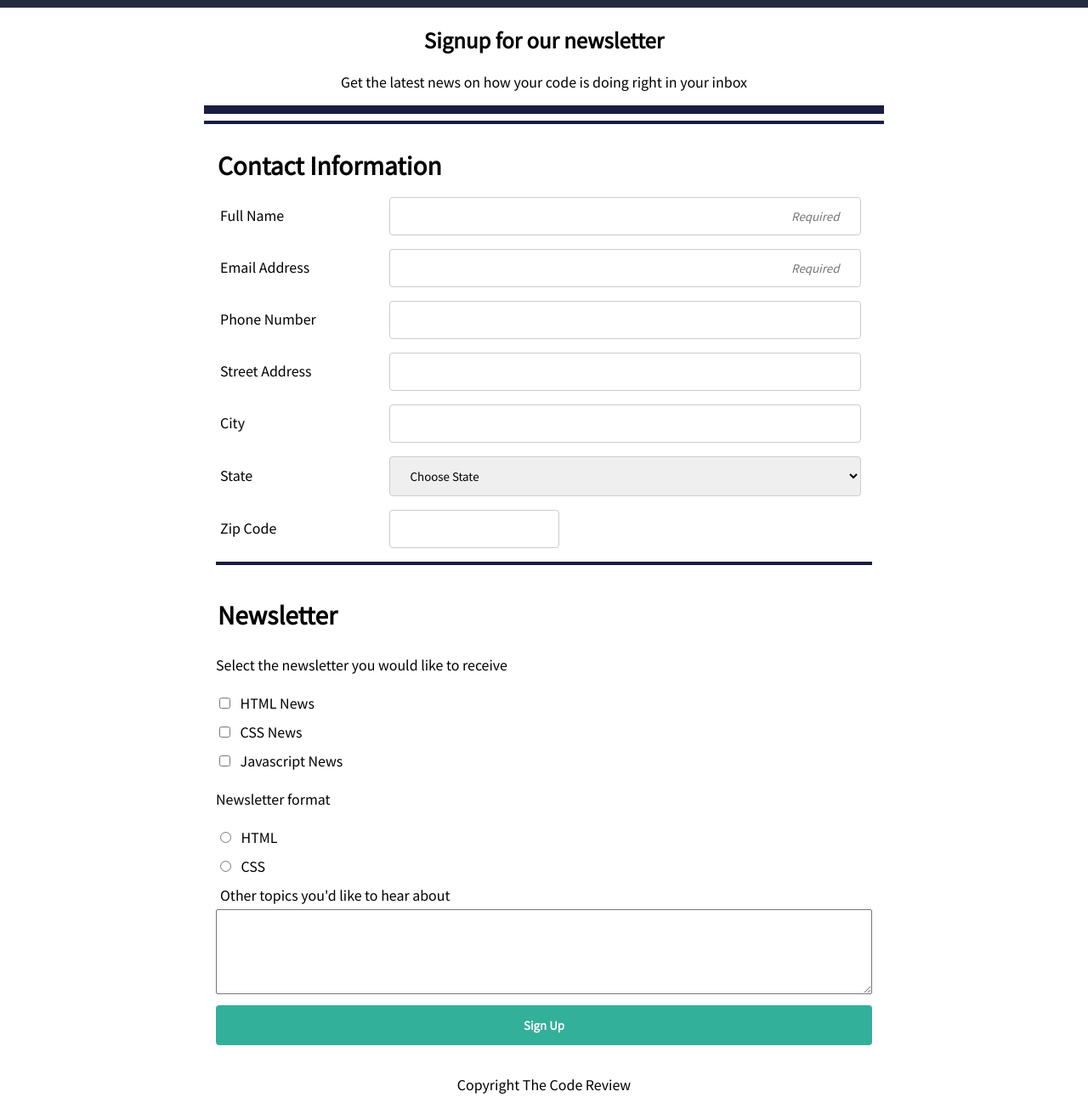
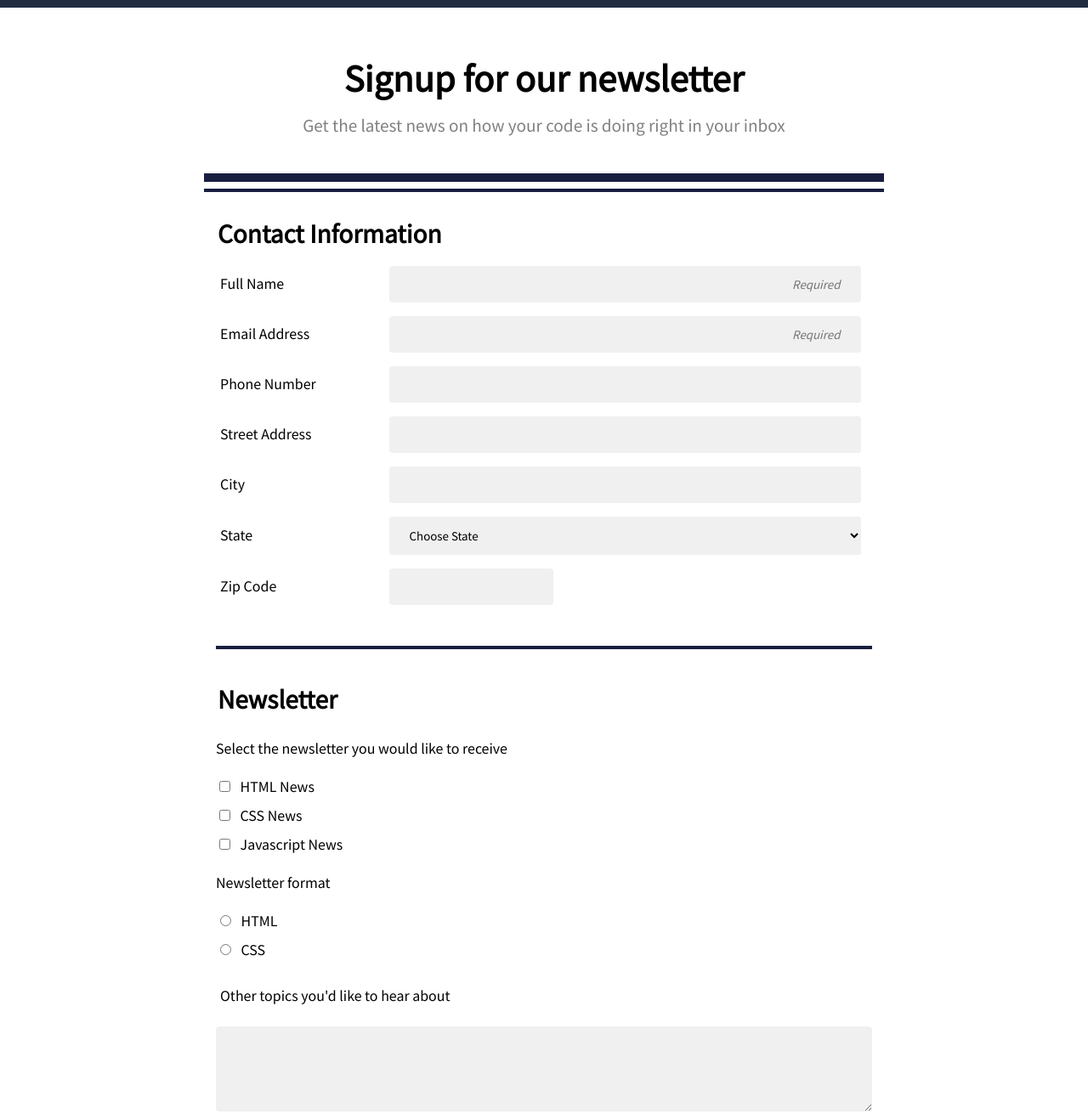
Before and after one commit to jordanb366/Project-03, a plain HTML site: page index.html in a window 1280 px wide. Shown: the part 100-1411 px from the top of the page at 85% size. Drawn offline with Linux system fonts and the light colour scheme.

Commit message:
update
update

```diff
--- a/css/styles.css
+++ b/css/styles.css
@@ -8,7 +8,7 @@
 body {
   margin: 0;
   padding: 0;
-  background-color: #white;
+  background-color: white;
 }
 
 
@@ -26,6 +26,20 @@ header {
 
 }
 
+.signUp h2 {
+  padding-top: 20px;
+  font-size: 30px;
+}
+
+.signUp p {
+  color: grey;
+  margin-top: -20px;
+  padding-bottom: 25px;
+  font-size: 19px;
+}
+
+
+
 
 
 /* -----------------------Container---------------- */
@@ -40,7 +54,7 @@ header {
 }
 
 .hrClass1 {
-    border: 5px solid #191e40;
+  border: 5px solid #191e40;
 
 }
 
@@ -53,21 +67,22 @@ label {
   display: inline-block;
   padding: 5px 5px;
 }
-
-input:focus, textarea:focus {
-  background-color: #C8C8C8
+/* -----------------------Focus--------------- */
+input:focus, select:focus, textarea:focus {
+  outline-color: #191e40;
 }
 
 
-
+/* -----------------------Input--------------- */
 input[type=text], select,
 input[type=email],
-input[type=telephone] {
+input[type=tel] {
   width: 100%;
+  background-color: #F0F0F0;
   padding: 12px 20px;
   margin: 8px 0;
   display: inline-block;
-  border: 1px solid #ccc;
+  border: none;
   border-radius: 4px;
   box-sizing: border-box;
 }
@@ -80,8 +95,9 @@ input[type="text"]::placeholder {
 }
 
 #zip {
-  width: 200px;
+  width: 50%;
   display: block;
+  margin-bottom: 40px;
 }
 
 button[type=submit] {
@@ -109,10 +125,15 @@ fieldset {
 
 #other-topics1 {
   width: auto;
+  margin-top: 20px;
+  margin-bottom: 20px;
 }
 
 textarea {
+  background-color: #F0F0F0;
   width: 100%;
+  border: none;
+  border-radius: 4px;
   height: 100px;
 }
 
@@ -124,7 +145,7 @@ textarea {
 /* -----------------------Footer---------------- */
 
 footer {
-
+  margin-bottom: 100px;
 }
 
 
@@ -134,6 +155,18 @@ footer {
   width: 65%;
   margin: auto;
 }
+
+.signUp h2 {
+  padding-top: 20px;
+  font-size: 40px;
+}
+
+.signUp p {
+  margin-top: -20px;
+  padding-bottom: 25px;
+}
+
+
 
 label {
   display: inline-block;
@@ -145,17 +178,17 @@ label {
 
 input[type=text], select,
 input[type=email],
-input[type=telephone] {
+input[type=tel] {
   width: 72%;
   padding: 12px 20px;
   margin: 8px 0;
   display: inline-block;
-  border: 1px solid #ccc;
   border-radius: 4px;
   box-sizing: border-box;
 }
 
 #zip {
+  width: 25%;
   display: inline-block;
 }
 
@@ -164,6 +197,8 @@ input[type=telephone] {
 button[type=submit] {
   width: 100%;
   font-weight: 900;
+  font-size: 20px;
+  }
 }
 
 
@@ -179,6 +214,7 @@ button[type=submit] {
 
   input[type=text], select,
   input[type=email],
-  input[type=telephone] {
+  input[type=tel] {
     width: 72%;
   }
+}
--- a/index.html
+++ b/index.html
@@ -18,7 +18,7 @@
     <main>
       <!-- Container-->
       <div class="container">
-        <div>
+        <div class="signUp">
           <h2>Signup for our newsletter</h2>
           <p class="latestNews">Get the latest news on how your code is doing right in your inbox</p>
           <hr class="hrClass1">
@@ -32,8 +32,8 @@
                 <input type="text" id="name" name="user-name" placeholder="Required" required>
                 <label for="email">Email Address</label>
                 <input type="email" id="email" name="user-email" placeholder="Required" required>
-                <label for="telephone">Phone Number</label>
-                <input type="telephone" id="telephone" name="user-telephone">
+                <label for="tel">Phone Number</label>
+                <input type="tel" id="tel" name="user-telephone">
                 <label for="address1">Street Address</label>
                 <input type="text" id="address1" name="user-address1">
                 <label for="city">City</label>
@@ -99,18 +99,18 @@
               <fieldset>
                 <legend>Newsletter</legend>
                   <p>Select the newsletter you would like to receive</p>
-                  <input type="checkbox" id="html-news" name="html-news" value="html">
+                  <input type="checkbox" id="html-news" name="newsletterType" value="html">
                   <label for="html-news">HTML News</label><br>
-                  <input type="checkbox" id="css-news" name="css-news" value="css">
+                  <input type="checkbox" id="css-news" name="newsletterType" value="css">
                   <label for="css-news">CSS News</label><br>
-                  <input type="checkbox" id="javascript-news" name="javascript-news" value="javascript">
+                  <input type="checkbox" id="javascript-news" name="newsletterType" value="javascript">
                   <label for="javascript-news">Javascript News</label><br>
                   <p>Newsletter format</p>
-                  <input type="radio" id="html" name="html" value="html-format">
+                  <input type="radio" id="html" name="format" value="html-format">
                   <label for="html">HTML</label><br>
-                  <input type="radio" id="css" name="css" value="css-format">
+                  <input type="radio" id="css" name="format" value="css-format">
                   <label for="css">CSS</label><br>
-                  <label id="other-topics1"for="other-topics">Other topics you'd like to hear about</label>
+                  <label for="other-topics" id="other-topics1">Other topics you'd like to hear about</label>
                   <textarea id="other-topics" name="user-other-topics"></textarea>
                   <button type="submit">Sign Up</button>
               </fieldset>
```
